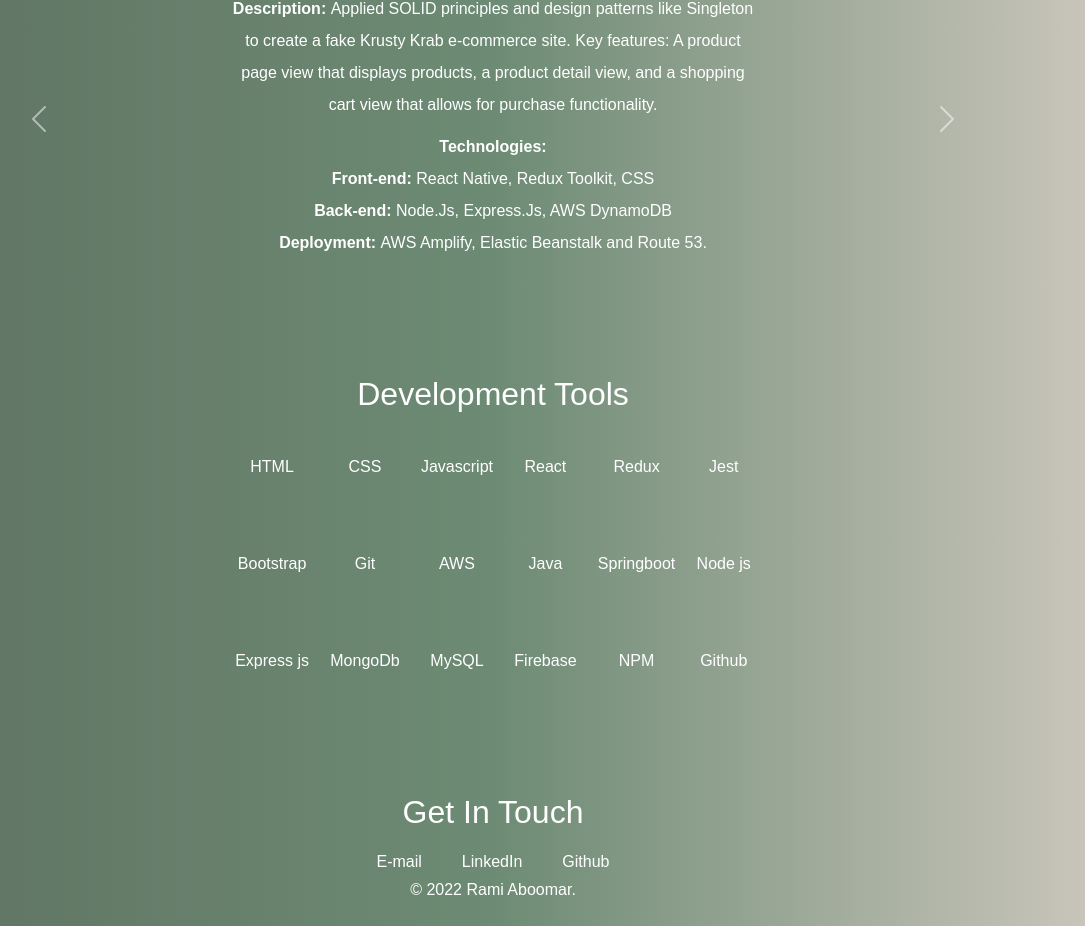
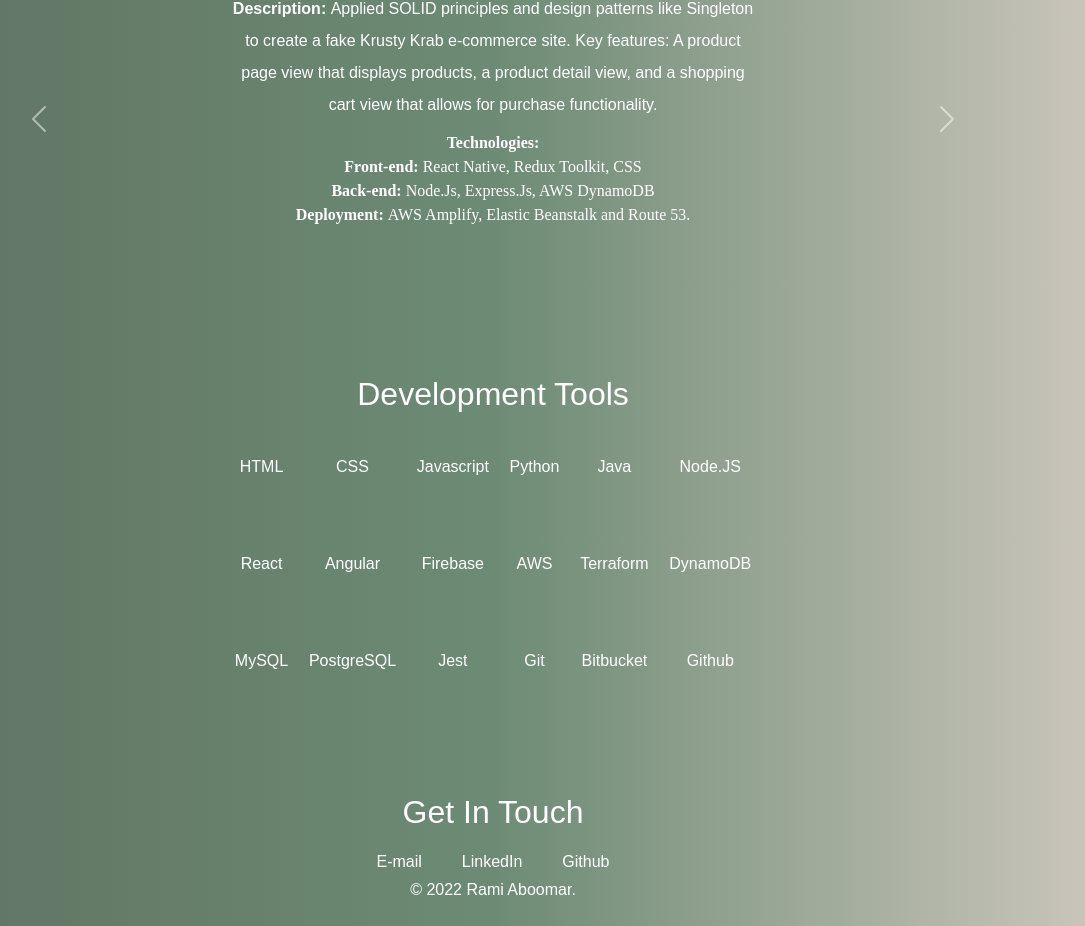
Before and after one commit to raboomar/Portifolio, a React (Create React App) app in the folder portifolio/: page / in a window 1280 px wide. Shown: the part 1495-2421 px from the top of the page, without its empty margins (147-1232 px from the left). Built offline with nearby package versions, Linux system fonts and the light colour scheme; some icons are missing.

Commit message:
Updated skills

```diff
--- a/portifolio/src/pages/Projects/ProjectCarousel.js
+++ b/portifolio/src/pages/Projects/ProjectCarousel.js
@@ -3,7 +3,6 @@ import Carousel from "react-bootstrap/Carousel";
 import projects from "./projects.json";
 import "./projects.css";
 const ProjectCarousel = () => {
-  console.log(projects);
   return (
     <div className="profile-projects">
       <div className="project-title">
@@ -11,7 +10,7 @@ const ProjectCarousel = () => {
       </div>
       <Carousel indicators={false} className="carousel">
         {projects.map((project) => (
-          <Carousel.Item className="carousel_item">
+          <Carousel.Item key={project.name} className="carousel_item">
             <div>
               <h3>{project.name}</h3>
               <p>
@@ -23,7 +22,7 @@ const ProjectCarousel = () => {
                 {project.description}
               </p>
               <div className="">
-                <p>
+                <div>
                   <div className="">
                     <strong>Technologies:</strong>
                   </div>
@@ -34,7 +33,7 @@ const ProjectCarousel = () => {
                   <br />
                   <strong>Deployment: </strong>
                   {project.deployment}
-                </p>
+                </div>
               </div>
             </div>
           </Carousel.Item>
--- a/portifolio/src/pages/Skills/Skills.jsx
+++ b/portifolio/src/pages/Skills/Skills.jsx
@@ -1,5 +1,5 @@
 import "./skill.css";
-
+import techSkills from "./techSkills.json";
 function Skills() {
   return (
     <div id="skills" className="profile-skills">
@@ -7,114 +7,12 @@ function Skills() {
       <div className="skills-grid">
         <div className="frontEnd-grid grid-item">
           <div className="skills-card">
-            <div className="first-skill-row">
-              <iconify-icon
-                icon="icomoon-free:html-five2"
-                width="40"
-                height="40"
-              ></iconify-icon>
-              <h6>HTML</h6>
-            </div>
-            <div>
-              <iconify-icon
-                icon="fa-brands:css3-alt"
-                width="40"
-                height="40"
-              ></iconify-icon>
-              <h6>CSS</h6>
-            </div>
-            <div>
-              <iconify-icon icon="cib:javascript"></iconify-icon>
-              <h6>Javascript</h6>
-            </div>
-
-            <div>
-              <iconify-icon
-                icon="cib:react"
-                width="40"
-                height="40"
-              ></iconify-icon>
-              <h6>React</h6>
-            </div>
-            <div>
-              <iconify-icon icon="simple-icons:redux"></iconify-icon>
-              <h6>Redux</h6>
-            </div>
-            <div>
-              <iconify-icon
-                icon="cib:jest"
-                width="40"
-                height="40"
-              ></iconify-icon>
-              <h6>Jest</h6>
-            </div>
-            <div>
-              <iconify-icon icon="bi:bootstrap"></iconify-icon>
-              <h6>Bootstrap</h6>
-            </div>
-            <div>
-              <iconify-icon icon="bi:git"></iconify-icon>
-              <h6>Git</h6>
-            </div>
-
-            <div>
-              <iconify-icon
-                icon="cib:amazon-aws"
-                width="40"
-                height="40"
-              ></iconify-icon>
-              <h6>AWS</h6>
-            </div>
-
-            <div>
-              <iconify-icon icon="cib:java"></iconify-icon>
-              <h6>Java</h6>
-            </div>
-            <div>
-              <iconify-icon icon="bxl:spring-boot"></iconify-icon>
-              <h6>Springboot</h6>
-            </div>
-            <div>
-              <iconify-icon icon="akar-icons:node-fill"></iconify-icon>
-              <h6>Node js</h6>
-            </div>
-
-            <div>
-              <iconify-icon icon="simple-icons:express"></iconify-icon>
-              <h6>Express js</h6>
-            </div>
-            <div>
-              <iconify-icon icon="bxl:mongodb"></iconify-icon>
-              <h6>MongoDb</h6>
-            </div>
-            <div>
-              <iconify-icon icon="fontisto:mysql"></iconify-icon>
-              <h6>MySQL</h6>
-            </div>
-            <div>
-              <iconify-icon
-                icon="bxl:firebase"
-                width="40"
-                height="40"
-              ></iconify-icon>
-              <h6>Firebase</h6>
-            </div>
-            <div>
-              <iconify-icon
-                icon="akar-icons:npm-fill"
-                width="40"
-                height="40"
-              ></iconify-icon>
-              <h6>NPM</h6>
-            </div>
-            <div>
-              <iconify-icon
-                icon="akar-icons:github-fill"
-                width="40"
-                height="40"
-              ></iconify-icon>
-              <h6>Github</h6>
-            </div>
+            {techSkills.map((skill) => (
+              <div key={skill.name} className="first-skill-row">
+                <iconify-icon icon={skill.iconName}></iconify-icon>
+                <h6>{skill.name}</h6>
+              </div>
+            ))}
           </div>
         </div>
       </div>
--- /dev/null
+++ b/portifolio/src/pages/Skills/techSkills.json
@@ -0,0 +1,76 @@
+[
+  {
+    "iconName": "icomoon-free:html-five2",
+    "name": "HTML"
+  },
+  {
+    "iconName": "fa-brands:css3-alt",
+    "name": "CSS"
+  },
+  {
+    "iconName": "cib:javascript",
+    "name": "Javascript"
+  },
+  {
+    "iconName": "teenyicons:python-outline",
+    "name": "Python"
+  },
+  {
+    "iconName": "cib:java",
+    "name": "Java"
+  },
+  {
+    "iconName": "akar-icons:node-fill",
+    "name": "Node.JS"
+  },
+  {
+    "iconName": "cib:react",
+    "name": "React"
+  },
+  {
+    "iconName": "mdi:angular",
+    "name": "Angular"
+  },
+  {
+    "iconName": "bxl:firebase",
+    "name": "Firebase"
+  },
+  {
+    "iconName": "mdi:aws",
+    "name": "AWS"
+  },
+  {
+    "iconName": "pajamas:terraform",
+    "name": "Terraform"
+  },
+
+  {
+    "iconName": "simple-icons:amazondynamodb",
+    "name": "DynamoDB"
+  },
+  {
+    "iconName": "fontisto:mysql",
+    "name": "MySQL"
+  },
+  {
+    "iconName": "bxl:postgresql",
+    "name": "PostgreSQL"
+  },
+  {
+    "iconName": "cib:jest",
+    "name": "Jest"
+  },
+
+  {
+    "iconName": "bi:git",
+    "name": "Git"
+  },
+  {
+    "iconName": "teenyicons:bitbucket-outline",
+    "name": "Bitbucket"
+  },
+  {
+    "iconName": "akar-icons:github-fill",
+    "name": "Github"
+  }
+]
--- a/portifolio/src/pages/workExperience/WorkExperience.jsx
+++ b/portifolio/src/pages/workExperience/WorkExperience.jsx
@@ -2,12 +2,11 @@ import React from "react";
 import "./experience.css";
 import experience from "./experience.json";
 const WorkExperience = () => {
-  console.log(experience);
   return (
     <div className="profile-exp">
       <h2>Experience</h2>
       {experience.map((job) => (
-        <div className="work-grid">
+        <div key={job.title} className="work-grid">
           <div className="work--title">
             <h3>{job.title}</h3>
             <p className="work--position--text">
```
